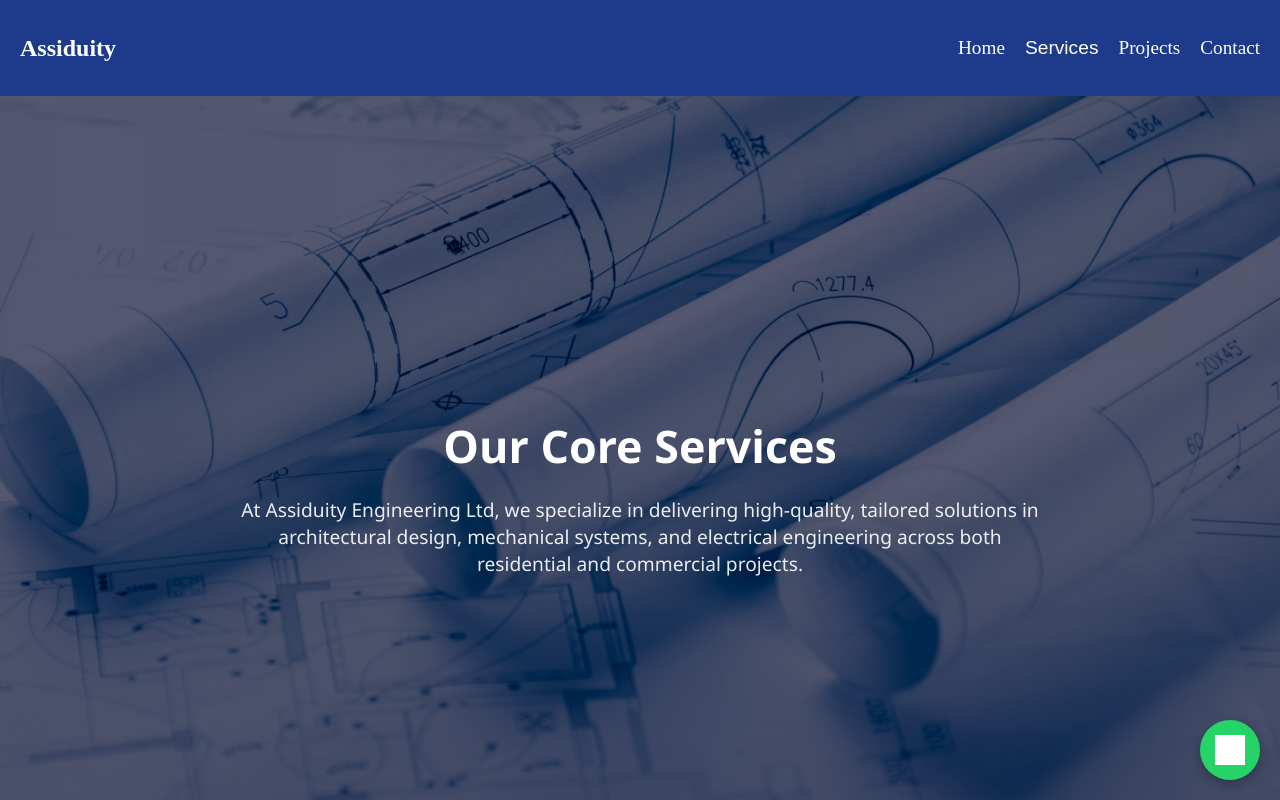
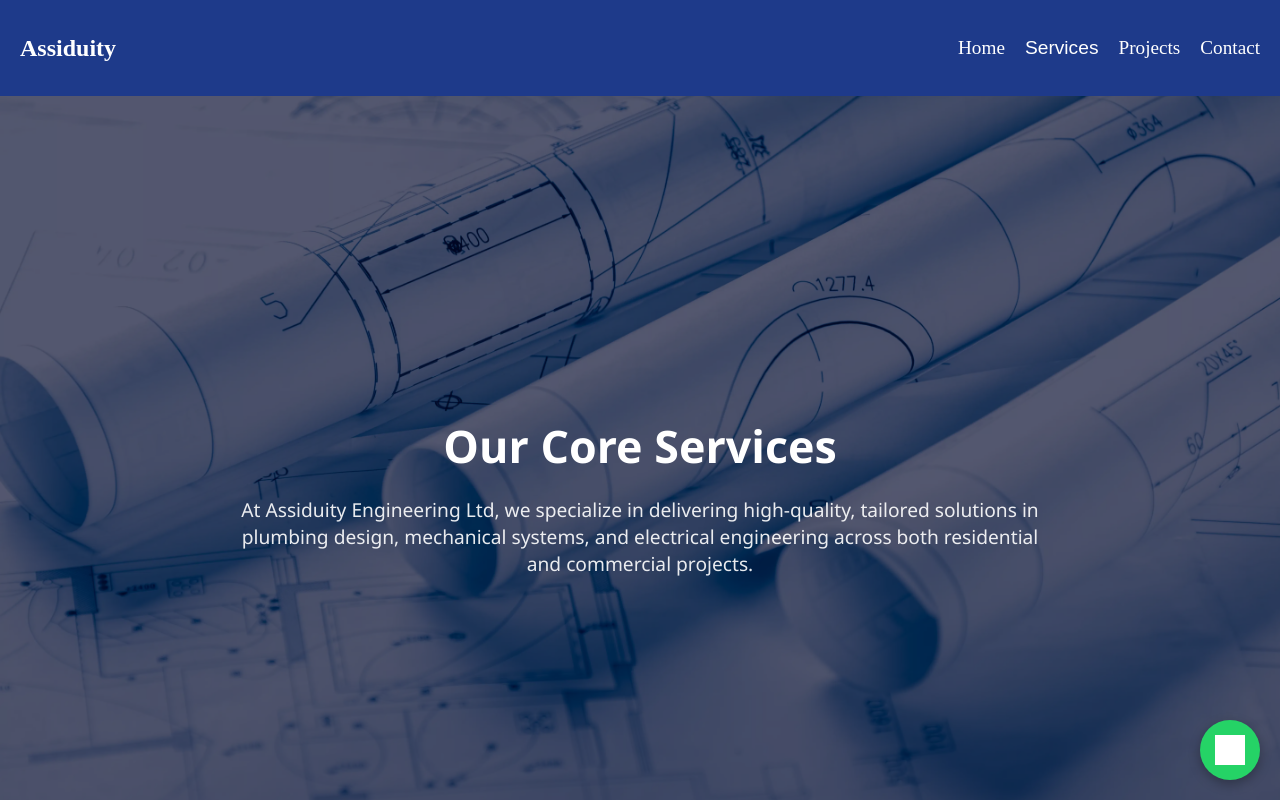
Before and after one commit to asianzuhenry/assiduity-site, a React (Vite) app: page /services in a window 1280 px wide. Shown: the top 800 px of the page. Built offline with nearby package versions, Linux system fonts and the light colour scheme; no server answers; grey boxes are pictures that could not be loaded; the HTML template or start-up script is replaced by a standard one.

Commit message:
removed text architecture and turned it to plumbing

```diff
--- a/src/pages/Electrical.jsx
+++ b/src/pages/Electrical.jsx
@@ -19,7 +19,7 @@
       <section className="service-section">
         <h2>Our Electrical Services</h2>
         <p>
-          Our electrical design services cover lighting, power distribution, backup systems, and low-voltage wiring. We ensure safety, scalability, and seamless integration with architectural and mechanical systems.
+          Our electrical design services cover lighting, power distribution, backup systems, and low-voltage wiring. We ensure safety, scalability, and seamless integration with plumbing and mechanical systems.
         </p>
         <ul>
           <li>Load calculations and distribution board schedules</li>
--- a/src/pages/Home.jsx
+++ b/src/pages/Home.jsx
@@ -25,7 +25,7 @@
                 <div className="hero-text">
                     <h1>Engineering Designs that Build the Future</h1>
                     <p>
-                        Assiduity Engineering offers cutting-edge architectural, mechanical,
+                        Assiduity Engineering offers cutting-edge plumbing, mechanical,
                         and electrical design solutions. We turn ideas into functional,
                         aesthetic, and sustainable spaces.
                     </p>
--- a/src/pages/Services.jsx
+++ b/src/pages/Services.jsx
@@ -10,7 +10,7 @@
         <div className="hero-overlay">
           <h1>Our Core Services</h1>
           <p>
-            At Assiduity Engineering Ltd, we specialize in delivering high-quality, tailored solutions in architectural design, mechanical systems, and electrical engineering across both residential and commercial projects.
+            At Assiduity Engineering Ltd, we specialize in delivering high-quality, tailored solutions in plumbing design, mechanical systems, and electrical engineering across both residential and commercial projects.
           </p>
         </div>
       </section>
```
